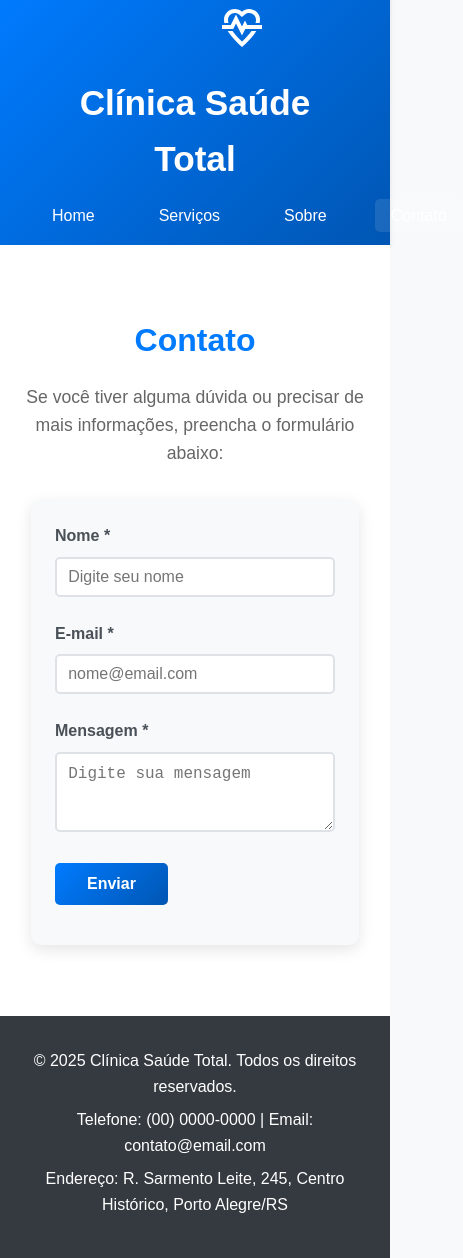
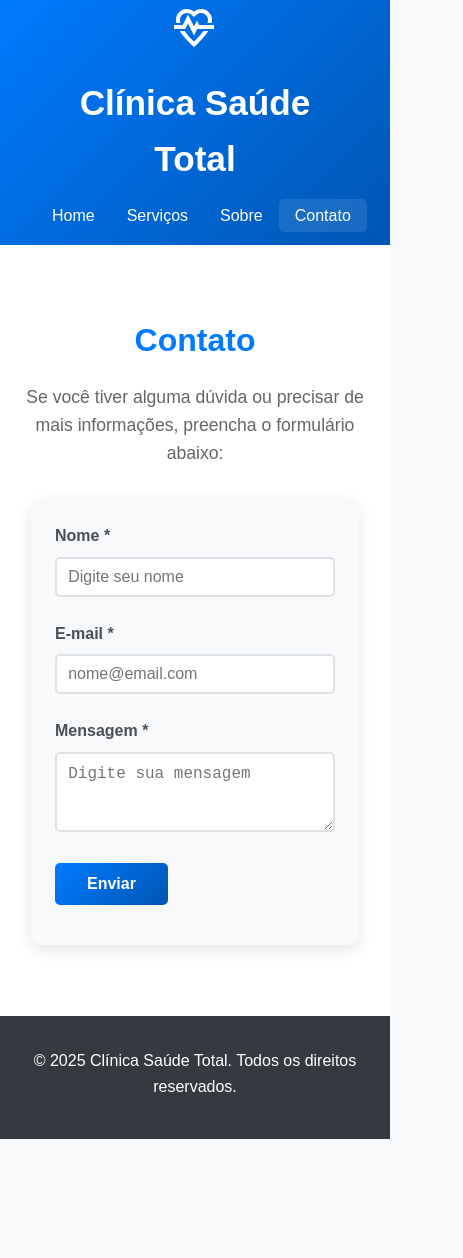
Before and after one commit to MellMatsuda/AP1-TEPIII, a plain HTML site: page src/pages/contato.html in a window 390 px wide. Shown: the part 13-1271 px from the top of the page, 463 px wide, since content can reach past the window. After the commit the page ends 1152 px from the top, so only its background shows below. Drawn offline with Linux system fonts and the light colour scheme.

Commit message:
Add files via upload

```diff
--- a/src/pages/contato.html
+++ b/src/pages/contato.html
@@ -57,8 +57,6 @@
     <footer>
         <div class="container">
             <p>&copy; 2025 Clínica Saúde Total. Todos os direitos reservados.</p>
-            <p>Telefone: (00) 0000-0000 | Email: contato@email.com</p>
-            <p>Endereço: R. Sarmento Leite, 245, Centro Histórico, Porto Alegre/RS</p>
         </div>
     </footer>
 </body>
--- a/src/styles/media.css
+++ b/src/styles/media.css
@@ -50,6 +50,12 @@
         width: 100%;
     }
 
+    nav ul {
+        display: flex;
+        list-style: none;
+        gap: 0 !important;
+    }
+
     .hero h2 {
         font-size: 1.8rem;
     }
```
Also changed, not shown: index.html (+0 -2 lines), src/pages/servicos.html (+0 -2 lines), src/pages/servicos/consulta.html (+0 -2 lines), src/pages/servicos/exames.html (+0 -2 lines), src/pages/servicos/formulario.html (+0 -2 lines), src/pages/servicos/vacinacao.html (+0 -2 lines), src/pages/sobre.html (+0 -2 lines).
